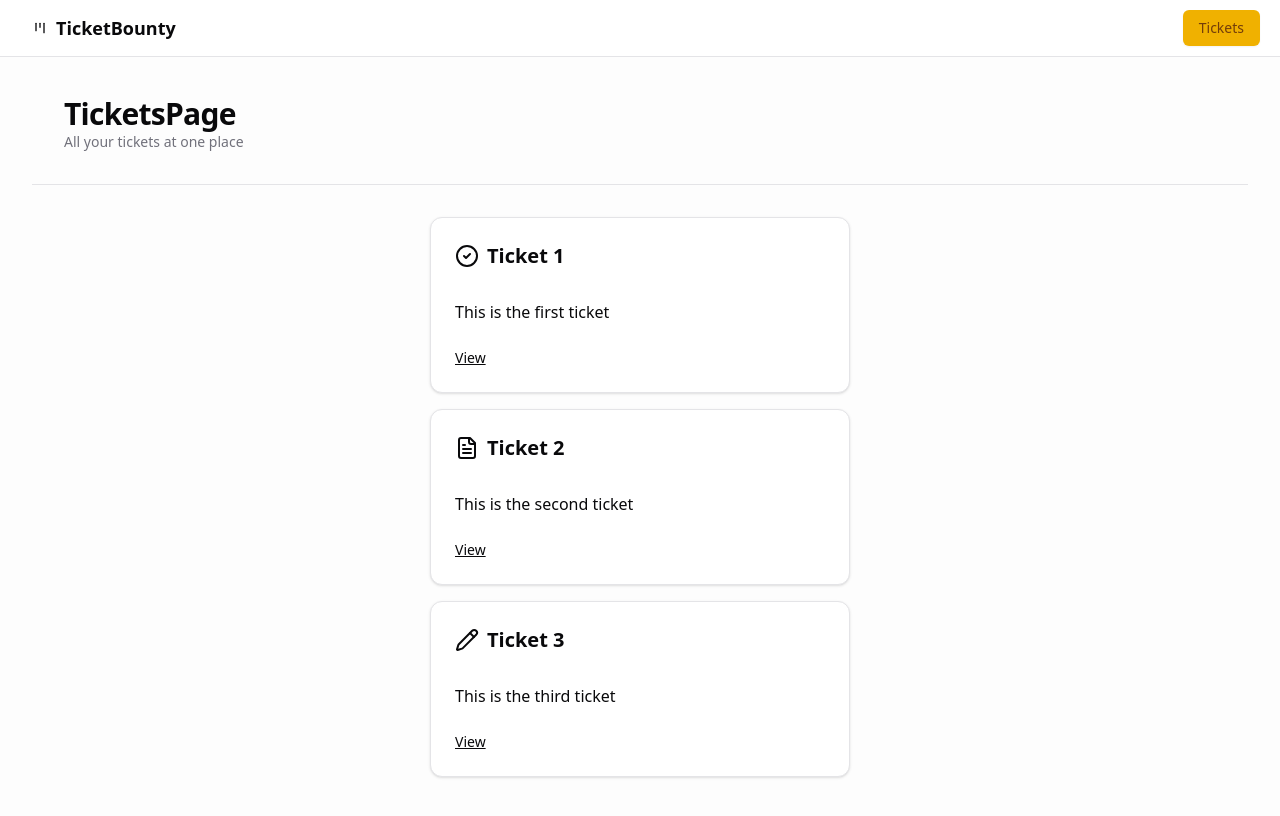
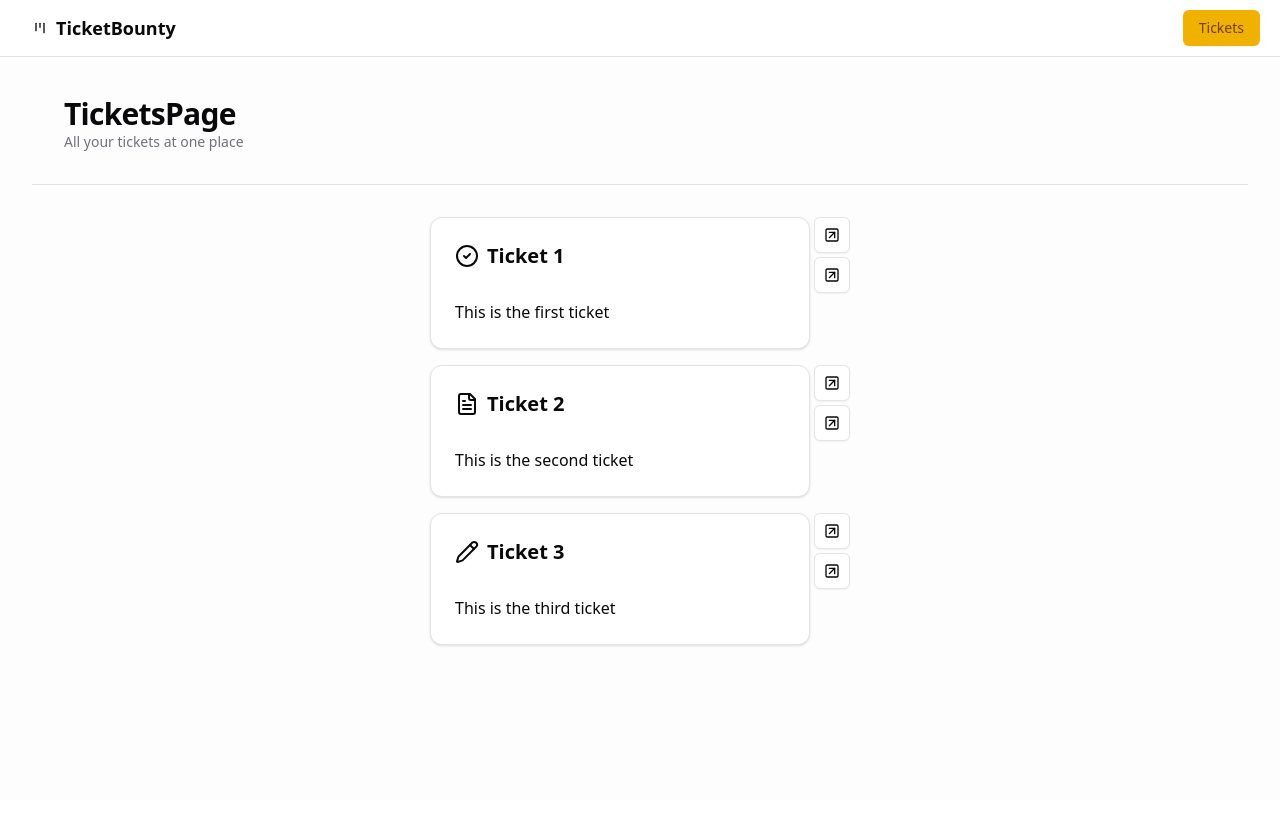
Before and after one commit to EtienneSchmitz/the-road-to-next, a Next.js app: page /tickets in a window 1280 px wide. Shown: the top 816 px of the page. Built offline with nearby package versions, Linux system fonts and the light colour scheme.

Commit message:
feat: add feature folder for ticket

```diff
--- a/src/app/tickets/page.tsx
+++ b/src/app/tickets/page.tsx
@@ -1,15 +1,8 @@
-import {  LucideCircleCheck, LucideFileText, LucidePencil } from "lucide-react";
-import Link from "next/link";
 import { Heading } from "@/components/heading";
-import { Card, CardContent, CardFooter, CardHeader, CardTitle } from "@/components/ui/card";
 import { initialTickets } from "@/data";
-import { ticketPath } from "@/paths";
+import { TicketItem } from "@/features/ticket/components/ticket-item";
 
-const TICKET_ICONS = {
-    OPEN: <LucideFileText />,
-    IN_PROGRESS: <LucidePencil />,
-    DONE: <LucideCircleCheck />,
-}
+
 
 const TicketsPage = () => {
     return (
@@ -19,24 +12,7 @@ const TicketsPage = () => {
 
             <div className="flex-1 flex flex-col items-center gap-y-4 animate-fade-from-top">
                 {initialTickets.map((ticket) => (
-                    <Card key={ticket.id} className="w-full max-w-[420px]">
-                        <CardHeader>
-                            <CardTitle className="flex gap-x-2 items-center">
-                                <p className="">{TICKET_ICONS[ticket.status]}</p>
-                                <h3 className="text-xl truncate">{ticket.title}</h3>
-                            </CardTitle>
-                        </CardHeader>
-                        <CardContent>
-                            <p className="line-clamp-3 whitespace-break-spaces">
-                                {ticket.content}
-                            </p>
-                        </CardContent>
-                        <CardFooter>
-                            <Link href={ticketPath(ticket.id)} className="text-sm underline">
-                                View
-                            </Link>
-                        </CardFooter>
-                    </Card>
+                    <TicketItem key={ticket.id} ticket={ticket} />
                 ))}
             </div>
         </div>
--- /dev/null
+++ b/src/features/ticket/components/ticket-item.tsx
@@ -0,0 +1,45 @@
+import Link from "next/link";
+import { Card, CardContent, CardHeader, CardTitle } from "@/components/ui/card";
+import { ticketPath } from "@/paths";
+import { TICKET_ICONS } from "../constants";
+import { Ticket } from "../types";
+import { LucideSquareArrowUpRight } from "lucide-react";
+import { Button } from "@/components/ui/button";
+
+type TicketItemProps = {
+    ticket: Ticket
+}
+
+const TicketItem = ({ ticket }: TicketItemProps) => {
+    const detailButton = (
+        <Button asChild variant="outline" size="icon">
+            <Link href={ticketPath(ticket.id)}>
+                <LucideSquareArrowUpRight className="h-4 w-4" />
+            </Link>
+        </Button>
+    )
+
+    return (
+        <div className="w-full max-w-[420px] flex gap-x-1">
+            <Card key={ticket.id} className="w-full">
+                <CardHeader>
+                    <CardTitle className="flex gap-x-2 items-center">
+                        <p>{TICKET_ICONS[ticket.status]}</p>
+                        <h3 className="text-xl truncate">{ticket.title}</h3>
+                    </CardTitle>
+                </CardHeader>
+                <CardContent>
+                    <p className="line-clamp-3 whitespace-break-spaces">
+                        {ticket.content}
+                    </p>
+                </CardContent>
+            </Card>
+            <div className="flex flex-col gap-y-1">
+                {detailButton}
+                {detailButton}
+            </div>
+        </div>
+    );
+}
+
+export { TicketItem }
--- /dev/null
+++ b/src/features/ticket/constants.tsx
@@ -0,0 +1,9 @@
+import {  LucideCircleCheck, LucideFileText, LucidePencil } from "lucide-react";
+
+const TICKET_ICONS = {
+    OPEN: <LucideFileText />,
+    IN_PROGRESS: <LucidePencil />,
+    DONE: <LucideCircleCheck />,
+}
+
+export { TICKET_ICONS };
--- /dev/null
+++ b/src/features/ticket/types.ts
@@ -0,0 +1,8 @@
+export type TicketStatus = 'OPEN' | 'DONE' | 'IN_PROGRESS';
+
+export type Ticket = {
+    id : string;
+    title : string;
+    content : string;
+    status : TicketStatus;
+}
```
